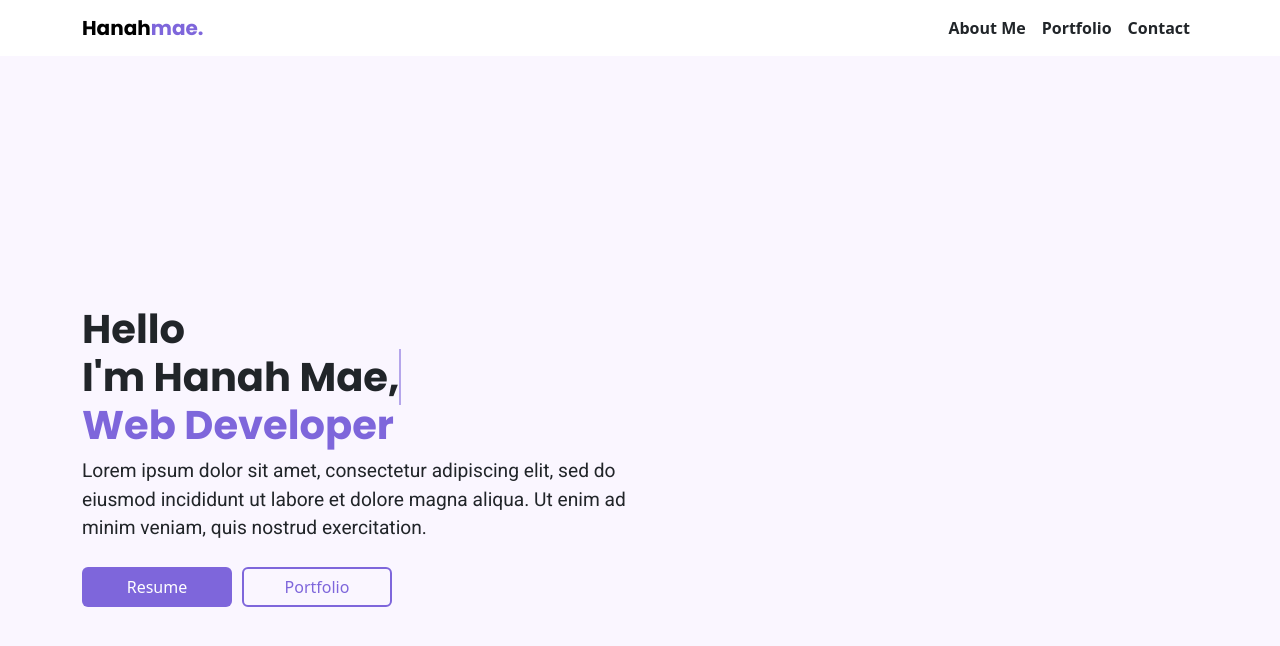
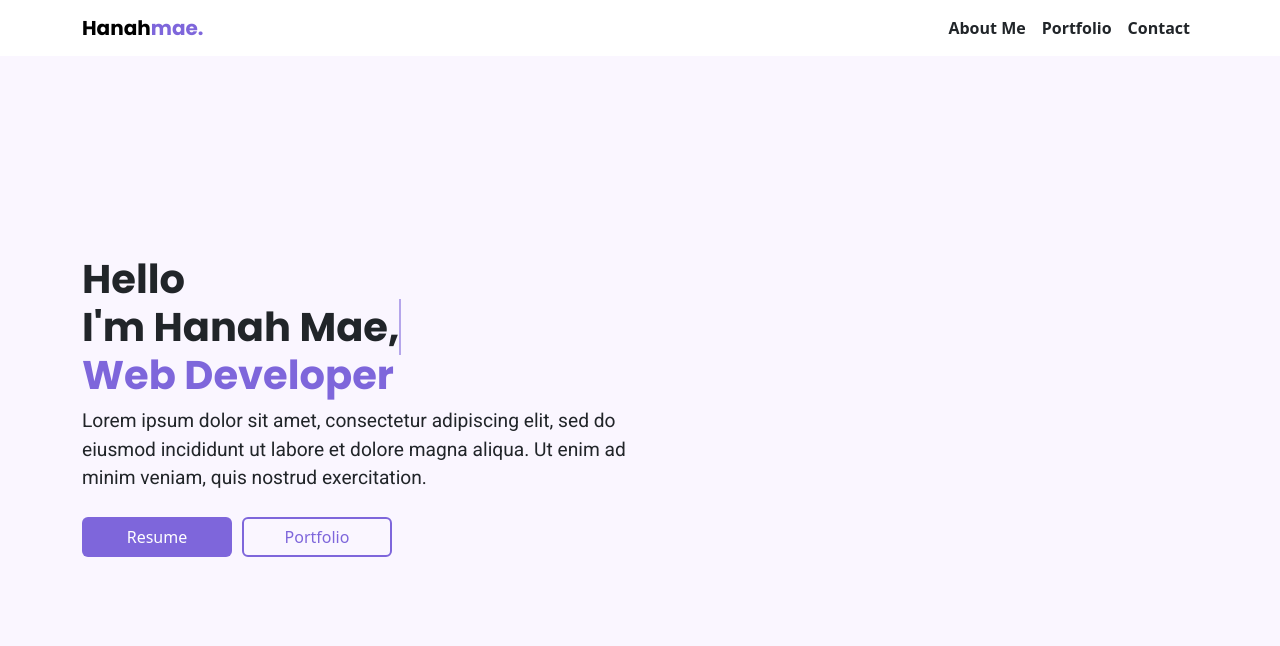
Before and after one commit to HMDuran/my-portfolio, a React (Create React App) app: page / in a window 1280 px wide. Shown: the top 646 px of the page. Built offline with nearby package versions, Linux system fonts and the light colour scheme.

Commit message:
style(hero): update hero section styles

```diff
--- a/src/index.css
+++ b/src/index.css
@@ -14,8 +14,14 @@
   --font-body: 'Roboto', sans-serif;
 }
 
+* {
+  box-sizing: border-box;
+
+  margin: 0;
+  padding: 0;
+}
+
 body {
-  margin: 0;
   height: 100vh;
 
   background: var(--background-color);
--- a/src/styles/Hero.css
+++ b/src/styles/Hero.css
@@ -1,6 +1,13 @@
 .hero {
-    height: 100vh;
-    padding: 20px;
+    position: relative;
+    height: 700px;
+
+    display: flex;
+    align-items: center;
+    justify-content: center;
+
+    text-align: center;
+    overflow: hidden;
 }
 
 .hero h1 {
@@ -131,14 +138,17 @@
 }
 
 .hero-image {
-    position: relative;
-    z-index: 2;
+    position: absolute;
+    bottom: -350px;
+    right: 1%;
+
+    transform: translateX(-50%);
 
     max-width: 100%;
     height: auto;
 
+    z-index: 2;
     opacity: 0;
-    transform: translateY(50px);
 
     animation: fadeInBottomToTop 1s ease-in-out forwards;
     transition: transform 0.3s ease-in-out;
@@ -188,7 +198,7 @@
 
 @media (max-width: 360px) {
     .hero {
-        height: 80vh;
+        height: 70vh;
     }
     .hero h1 {
         font-size: 1.6rem;
```
